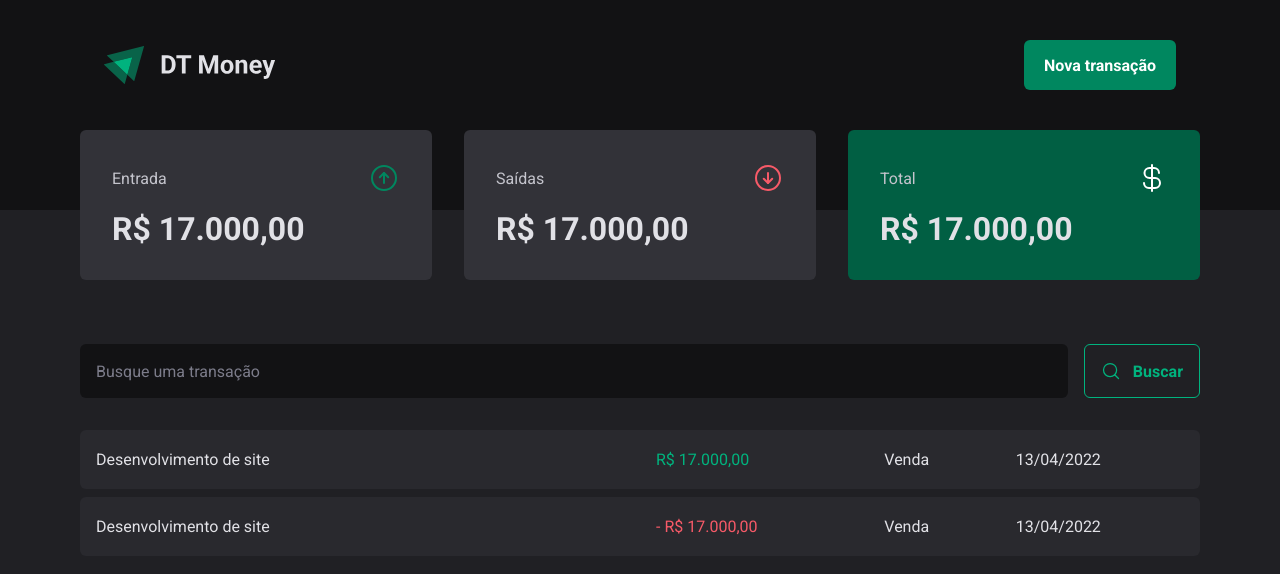
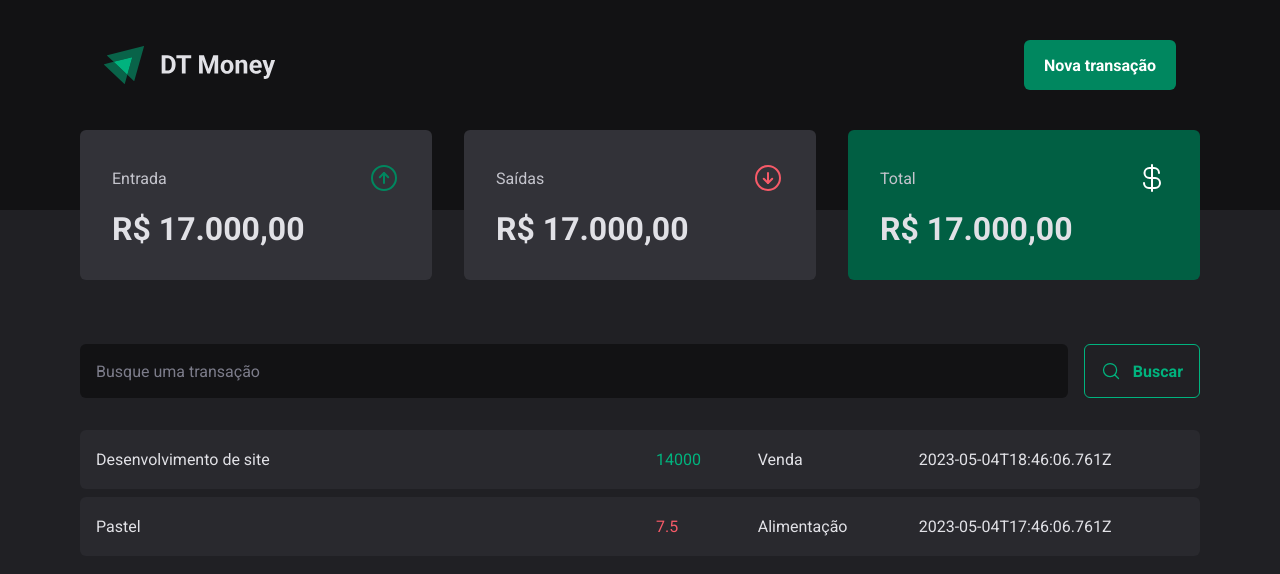
Before and after one commit to AvilyRs/dt-money, a React (Vite) app: page / in a window 1280 px wide. Shown: the top 574 px of the page. Built offline with nearby package versions, Linux system fonts and the light colour scheme; data requests are answered from the project's data file.

Commit message:
feat: transactions now is using server

```diff
--- a/server.json
+++ b/server.json
@@ -12,7 +12,7 @@
       "id": 2,
       "description": "Pastel",
       "type": "outcome",
-      "category": "Venda",
+      "category": "Alimentação",
       "price": 7.5,
       "createdAt": "2023-05-04T17:46:06.761Z"
     }
--- a/src/pages/Transactions/index.tsx
+++ b/src/pages/Transactions/index.tsx
@@ -1,40 +1,47 @@
+import { useEffect, useState } from 'react';
+
 import { Header } from '../../components/Header';
 import { Summary } from '../../components/Summary';
 import { SearchForm } from './components/SearchForm';
 
 import { PriceHighlight, TransactionsContainer, TransactionsTable } from './styles';
+import { Transaction } from './interface';
 
 export function Transactions() {
+  const [transactions, setTransactions] = useState<Transaction[]>([]);
+
+  async function loadTransactions() {
+    fetch('http://localhost:3004/transactions')
+      .then(response => response.json())
+      .then(data => {
+        setTransactions(data);
+      });
+  }
+  useEffect(() => {
+    loadTransactions();
+  }, []);
+
   return (
     <div>
       <Header />
       <Summary />
 
-
       <TransactionsContainer>
         <SearchForm />
         <TransactionsTable>
           <tbody>
-            <tr>
-              <td width='50%'>Desenvolvimento de site</td>
-              <td>
-                <PriceHighlight variant='income'>
-                  R$ 17.000,00
-                </PriceHighlight>
-              </td>
-              <td>Venda</td>
-              <td>13/04/2022</td>
-            </tr>
-            <tr>
-              <td width='50%'>Desenvolvimento de site</td>
-              <td>
-                <PriceHighlight variant='outcome'>
-                  - R$ 17.000,00
-                </PriceHighlight>
-              </td>
-              <td>Venda</td>
-              <td>13/04/2022</td>
-            </tr>
+            {transactions?.map(transaction => (
+              <tr key={transaction.id}>
+                <td width='50%'>{transaction.description}</td>
+                <td>
+                  <PriceHighlight variant={transaction.type}>
+                    {transaction.price}
+                  </PriceHighlight>
+                </td>
+                <td>{transaction.category}</td>
+                <td>{transaction.createdAt}</td>
+              </tr>
+            ))}
           </tbody>
         </TransactionsTable>
       </TransactionsContainer>
```
Also changed, not shown: src/pages/Transactions/interface.ts (+9 -0 lines).
